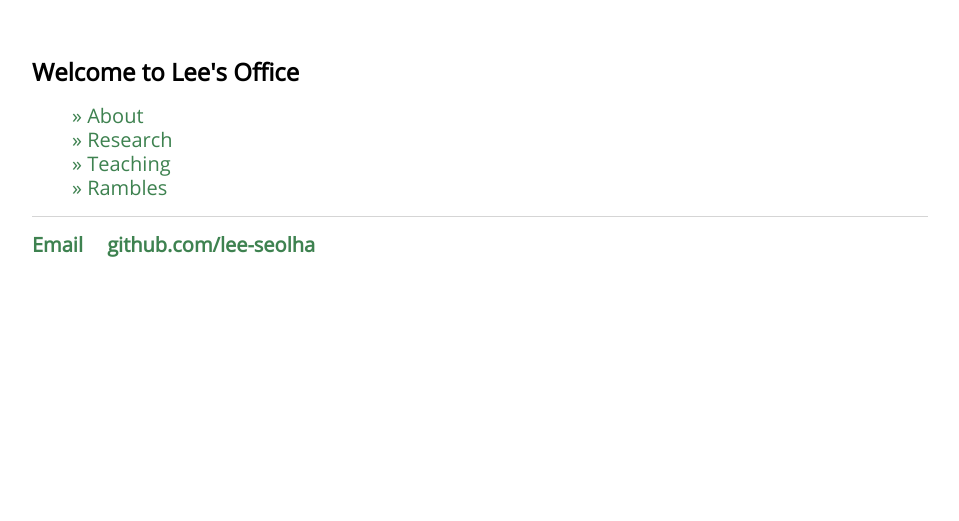
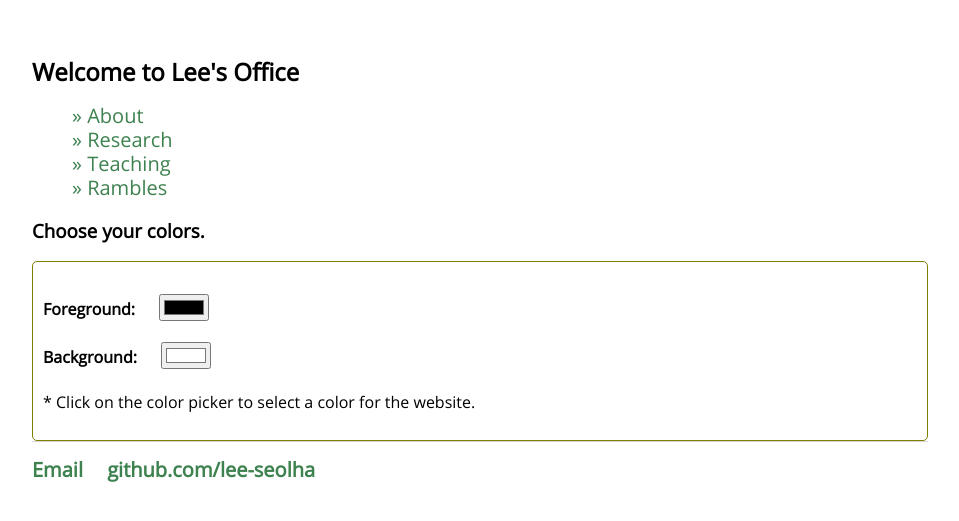
Before and after one commit to lee-seolha/lee-seolha.github.io, a Jekyll site: the page index.html, which Jekyll copies as it is, in a window 1280 px wide. Shown: the top 521 px of the page, without its empty margins (160-1119 px from the left). Built offline with Jekyll 4.4.1, drawn with Linux system fonts in a browser that asks for light colours.

Commit message:
Applied colorpicker3 to main page

```diff
--- a/index.html
+++ b/index.html
@@ -5,8 +5,21 @@
     <meta name="viewport" content="width=device-width, initial-scale=1.0">
     <title>Home - Seolha Lee</title>
     <link rel="stylesheet" type="text/css" href="/css/main.css">
-    <script type="text/javascript" src="/js/colorpicker.js"></script>
-    <style id="dynamic-styles"></style>
+    <style>
+        /* Apply the color variables globally */
+        :root {
+            --foreground-color: #000;
+            --background-color: #FFF;
+        }
+        body {
+            color: var(--foreground-color);
+            background-color: var(--background-color);
+        }
+        /* Style for color pickers */
+        .color-picker {
+            margin: 20px;
+        }
+    </style>
 </head>
 <body>
     <h2>Welcome to Lee's Office</h2>
@@ -16,23 +29,58 @@
         <li><a href="/teaching">» Teaching</a></li>
         <li><a href="/blog">» Rambles</a></li>
     </ul>
-    <!-- <h3>Change the colors of this page</h3>
-    <form id="colorpicker" method="post" action="#">
-        <fieldset>
-            <legend>Colors</legend>
-            <div>
-                <label for="foreground"><a href="choosecolour.html#foreground" id="forelink">pick<span class="context"> a foreground color</span></a></label>
-                <input type="text" id="foreground" name="foreground">
-            </div>
-            <div>
-                <label for="background"><a href="choosecolour.html#background" id="backlink">pick<span class="context"> a background color</span></a></label>
-                <input type="text" id="background" name="background">
-            </div>
-        </fieldset>
-        <div>
-            <input type="submit" value="Change colors" id="changecolor">
-        </div>
-    </form> -->
+    <h3>Choose your colors.</h3>
+    <div class="color picker box" style="border: 1.50px solid olive;   border-radius: 5px; padding: 10px">
+        <h4>Foreground:
+            <span class="color-picker"><input type="color" id="foreground-color-picker" value="#000000"></span>
+        </h4>
+        <h4>Background:
+            <span class="color-picker"> <input type="color" id="background-color-picker" value="#FFFFFF">        </span>
+        </h4>
+        <p>* Click on the color picker to select a color for the website.</p>
+        <script>
+            // Function to get cookie value by name
+            function getCookie(name) {
+                let matches = document.cookie.match(new RegExp(
+                    "(?:^|; )" + name.replace(/([.$?*|{}()\[\]\/\\+^])/g, '\\$1') + "=([^;]*)"
+                ));
+                return matches ? decodeURIComponent(matches[1]) : undefined;
+            }
+
+            // Function to set cookie
+            function setCookie(name, value) {
+                document.cookie = name + "=" + encodeURIComponent(value) + "; path=/";
+            }
+
+            // Set default colors or retrieve from cookies
+            let forecolor = getCookie('forecolour') || '#000000';
+            let backcolor = getCookie('backcolour') || '#FFFFFF';
+
+            // Apply the colors to the page
+            document.documentElement.style.setProperty('--foreground-color', forecolor);
+            document.documentElement.style.setProperty('--background-color', backcolor);
+
+            // Get the color pickers and set their initial values
+            const foreColorPicker = document.getElementById('foreground-color-picker');
+            const backColorPicker = document.getElementById('background-color-picker');
+
+            foreColorPicker.value = forecolor;
+            backColorPicker.value = backcolor;
+
+            // Update the color preferences when the user selects a color
+            foreColorPicker.addEventListener('input', (event) => {
+                forecolor = event.target.value;
+                setCookie('forecolour', forecolor);
+                document.documentElement.style.setProperty('--foreground-color', forecolor);
+            });
+
+            backColorPicker.addEventListener('input', (event) => {
+                backcolor = event.target.value;
+                setCookie('backcolour', backcolor);
+                document.documentElement.style.setProperty('--background-color', backcolor);
+            });
+        </script>
+    </div>
     <footer>
         <ul>
             <li><a href="mailto:leeseolh@gmail.com">Email</a></li>
@@ -41,45 +89,3 @@
     </footer>
 </body>
 </html>
-
-<!-- <!DOCTYPE html>
-<html lang="en">
-<head>
-    <meta charset="UTF-8">
-    <meta name="viewport" content="width=device-width, initial-scale=1.0">
-    <title>Home - Seolha Lee</title>
-    <link rel="stylesheet" type="text/css" href="/css/main.css">
-    <script type="text/javascript" src="/js/colorpicker.js"></script>
-    <style id="dynamic-styles"></style>
-</head>
-<body>
-    <h2>Welcome to Lee's Office</h2>
-    <ul class="home list">
-        <li><a href="/about">» About</a></li>
-        <li><a href="/research">» Research</a></li>
-        <li><a href="/teaching">» Teaching</a></li>
-        <li><a href="/blog">» Rambles</a></li>
-    </ul>
-    <h3>Change the colors of this page</h3>
-    <form id="colourpicker" method="post" action="#">
-        <fieldset>
-            <legend>Colors</legend>
-            <div>
-                <label for="foreground"><input type="color" id="foreground-colour" name="foreground-colour"></label>
-            </div>
-            <div>
-                <label for="background"><input type="color" id="background-colour" name="background-colour"></label>
-            </div>
-        </fieldset>
-        <div>
-            <input type="submit" value="Save Colors">
-        </div>
-    </form>
-    <footer>
-        <ul>
-            <li><a href="mailto:leeseolh@gmail.com">Email</a></li>
-            <li><a href="https://github.com/lee-seolha">github.com/lee-seolha</a></li>
-        </ul>
-    </footer>
-</body>
-</html> -->
--- a/practice/colorpicker3.html
+++ b/practice/colorpicker3.html
@@ -4,7 +4,6 @@
     <meta charset="UTF-8">
     <meta name="viewport" content="width=device-width, initial-scale=1.0">
     <title>Color Picker</title>
-    <title>Home - Seolha Lee</title>
     <link rel="stylesheet" type="text/css" href="/css/main.css">
     <style>
         /* Apply the color variables globally */
```
